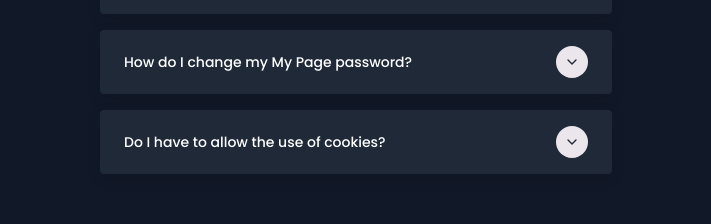
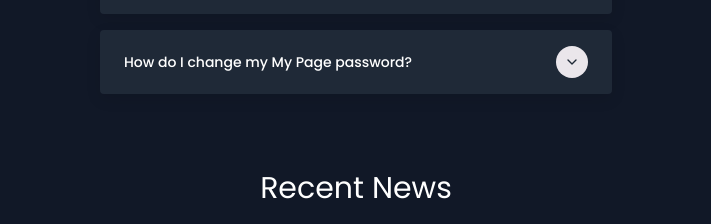
Before and after one commit to GalienCodes/CPA, a React (Create React App) app: page / in a window 1280 px wide. Shown: the part 2030-2254 px from the top of the page, without its empty margins (284-995 px from the left). Built offline with nearby package versions, Linux system fonts and the light colour scheme.

Commit message:
Update data.js

```diff
--- a/src/data.js
+++ b/src/data.js
@@ -13,12 +13,7 @@ const questions = [
     info:
       'Coloring book forage photo booth gentrify lumbersexual. Migas chillwave poutine synth shoreditch, enamel pin thundercats fashion axe roof party polaroid chartreuse.',
   },
-   {
-    id: 3,
-    title: 'Do I have to allow the use of cookies?',
-    info:
-      'Unicorn vinyl poutine brooklyn, next level direct trade iceland. Shaman copper mug church-key coloring book, whatever poutine normcore fixie cred kickstarter post-ironic street art.',
-  },
+
 ]
 
 export default questions
```
